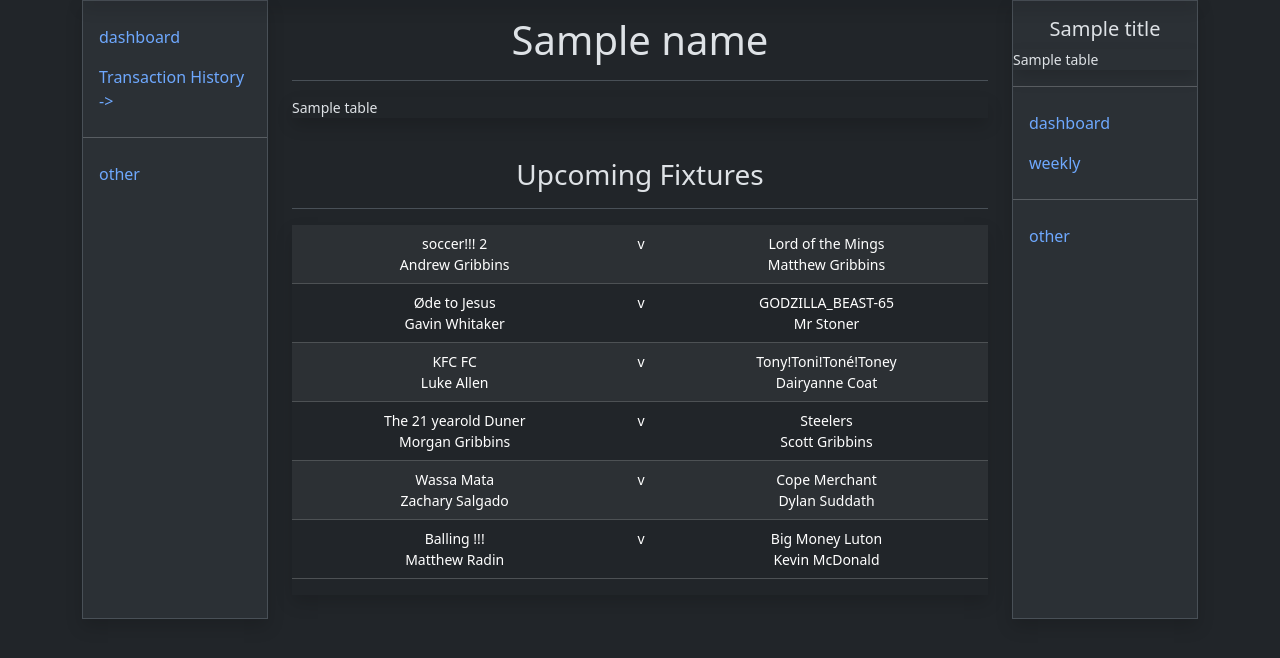
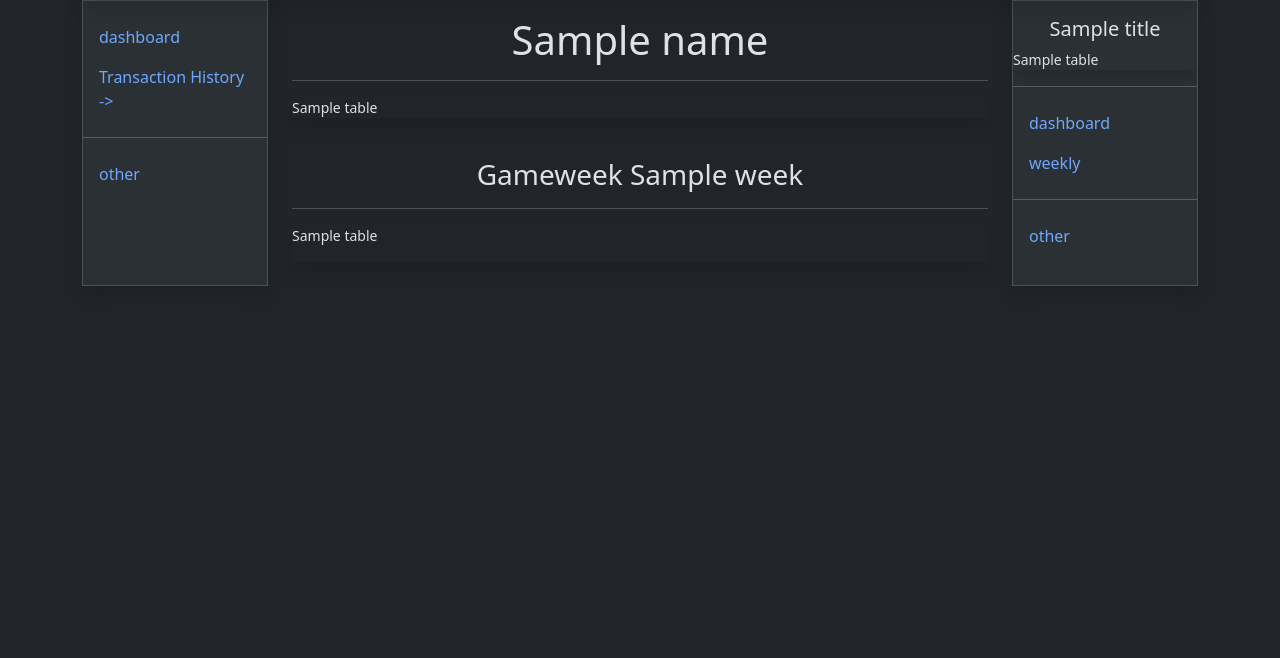
Before and after one commit to kevkevmcd/FPLDashboard, a Flask app: template templates/home.html in a window 1280 px wide. Shown: the part 100-758 px from the top of the page. Run offline with Flask 3, Linux system fonts and the light colour scheme; the template is opened without the code that fills it: most values are stand-ins (such as "Sample title", 1, 10 or a date in 2020).

Commit message:
league fixtures

```diff
--- a/app.py
+++ b/app.py
@@ -10,6 +10,7 @@ from util import(
     get_league_name,
     get_manager_name_without_comma,
     get_league_team_names,
+    get_upcoming_gameweek,
 )
 from league_dataframes import(
     combined_table,
@@ -17,7 +18,8 @@ from league_dataframes import(
     weekly_total_points,
     weekly_trades,
     weekly_win_loss_points_cumsum,
-    premier_league_fixtures
+    premier_league_fixtures,
+    league_fixtures
 )
 from squad_query import(
     get_manager_id,
@@ -79,6 +81,7 @@ def page_not_found(e):
 @cache.cached(timeout=1000)
 def home():
     league_name = get_league_name()
+    gameweek = get_upcoming_gameweek()
 
     return render_template(
         "home.html",
@@ -91,10 +94,15 @@ def home():
             premier_league_fixtures().to_html(
                 classes=["table table-dark", "table-striped", "table-hover"],
                 justify="left",
-            )
+            ),
+            league_fixtures().to_html(
+                classes=["table table-dark", "table-striped", "table-hover"],
+                justify="left",
+            ),
         ],
-        titles=["League Table", "Premier League Fixtures"],
+        titles=["League Table", "Premier League Fixtures", "League Fixtures"],
         name=f"{league_name}",
+        week=f"{gameweek}",
     )
 
 
--- a/templates/home.html
+++ b/templates/home.html
@@ -64,90 +64,13 @@
                 <br>
                 <div class="justify-content-between flex-wrap flex-md-nowrap align-items-center pt-3 pb-2 mb-3 border-bottom">
                     <h3 style="text-align: center;">
-                        Upcoming Fixtures
+                        Gameweek {{ week }}
                     </h3>
                 </div>
                 <div class="table-responsive small shadow">
                     <table class="table table-dark table-striped table-hover">
                         <tbody>
-                            <tr>
-                                <td class="td-center">
-                                    soccer!!! 2<br>
-                                    Andrew Gribbins
-                                </td>
-                                <td class="td-center">
-                                    v
-                                </td>
-                                <td class="td-center">
-                                    Lord of the Mings<br>
-                                    Matthew Gribbins
-                                </td>
-                            </tr>
-                            <tr>
-                                <td class="td-center">
-                                    Øde to Jesus<br>
-                                    Gavin Whitaker
-                                </td>
-                                <td class="td-center">
-                                    v
-                                </td>
-                                <td class="td-center">
-                                    GODZILLA_BEAST-65<br>
-                                    Mr Stoner
-                                </td>
-                            </tr>
-                            <tr>
-                                <td class="td-center">
-                                    KFC FC<br>
-                                    Luke Allen
-                                </td>
-                                <td class="td-center">
-                                    v
-                                </td>
-                                <td class="td-center">
-                                    Tony!Toni!Toné!Toney<br>
-                                    Dairyanne Coat
-                                </td>
-                            </tr>
-                            <tr>
-                                <td class="td-center">
-                                    The 21 yearold Duner<br>
-                                    Morgan Gribbins
-                                </td>
-                                <td class="td-center">
-                                    v
-                                </td>
-                                <td class="td-center">
-                                    Steelers<br>
-                                    Scott Gribbins
-                                </td>
-                            </tr>
-                            <tr>
-                                <td class="td-center">
-                                    Wassa Mata<br>
-                                    Zachary Salgado
-                                </td>
-                                <td class="td-center">
-                                    v
-                                </td>
-                                <td class="td-center">
-                                    Cope Merchant<br>
-                                    Dylan Suddath
-                                </td>
-                            </tr>
-                            <tr>
-                                <td class="td-center">
-                                    Balling !!!<br>
-                                    Matthew Radin
-                                </td>
-                                <td class="td-center">
-                                    v
-                                </td>
-                                <td class="td-center">
-                                    Big Money Luton <br>
-                                    Kevin McDonald
-                                </td>
-                            </tr>
+                            {{ tables[2]|safe }}
                         </tbody>
                     </table>
                 </div>
--- a/util.py
+++ b/util.py
@@ -295,3 +295,9 @@ def get_league_team_names():
 
 def make_team_name_link(team_name):
     return f'<form method="POST" action="/manager_search/{team_name}"><button type="submit" class="btn btn-link"><div class="input-group justify-content-center"><span class="input-group-text" id="basic-addon1"><svg xmlns="http://www.w3.org/2000/svg" width="16" height="16" fill="currentColor" class="bi bi-search" viewBox="0 0 16 16"><path d="M11.742 10.344a6.5 6.5 0 1 0-1.397 1.398h-.001c.03.04.062.078.098.115l3.85 3.85a1 1 0 0 0 1.415-1.414l-3.85-3.85a1.007 1.007 0 0 0-.115-.1zM12 6.5a5.5 5.5 0 1 1-11 0 5.5 5.5 0 0 1 11 0z"/></svg></span></div></button></form>'
+
+def get_manager_team_name_for_fixtures(id):
+    for i in get_league_entries():
+        if id == i["id"]:
+            return i["entry_name"]
+    return "Unknown"
```
Also changed, not shown: league_dataframes.py (+35 -2 lines).
